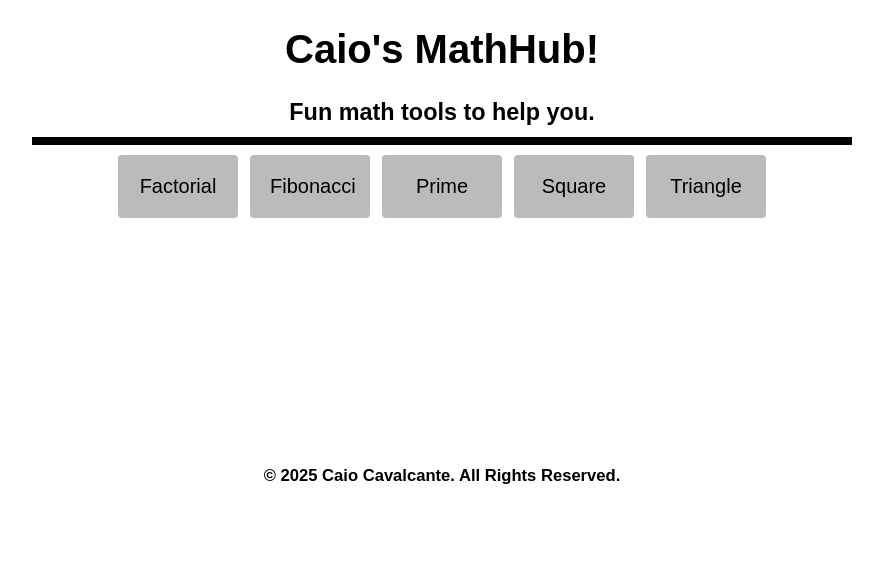
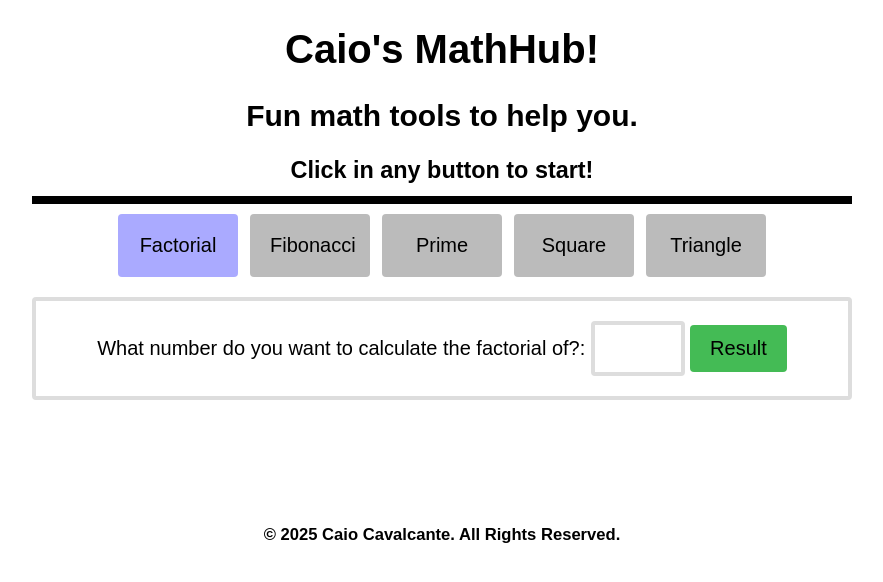
Before and after one commit to caio-cavalcante/math-hub, a website with bundled scripts: page index.html in a window 1280 px wide. Both pictures are taken after a click on the button "Factorial". Shown: the whole page, without its empty margins (198-1081 px from the left). Built offline with nearby package versions, Linux system fonts and the light colour scheme.

Commit message:
Update README, enhance UI elements, and improve functionality

```diff
--- a/index.html
+++ b/index.html
@@ -9,7 +9,8 @@
 <body>
     <header>
         <h1> Caio's MathHub!</h1>
-        <h3>Fun math tools to help you.</h3>
+        <h2>Fun math tools to help you.</h2>
+        <h3>Click in any button to start!</h3>
         <span></span>
         <hr>
     </header>
@@ -25,8 +26,8 @@
 
         <div id="content-container">
             <section class="content" id="factorial">
-                <label for="numFactorial"> Type the number:
-                    <input type="number" id="numFactorial">
+                <label for="numFactorial"> What number do you want to calculate the factorial of?:
+                    <input type="number" id="numFactorial" max="10000">
                 </label>
 
                 <button class="resultButton" onclick="calcFactorial(numFactorial.value)">Result</button>
@@ -34,8 +35,8 @@
             </section>
 
             <section class="content" id="fibonacci">
-                <label for="numFibonacci"> Type the number:
-                    <input type="number" id="numFibonacci">
+                <label for="numFibonacci"> What number of the Fibonacci sequence do you want?:
+                    <input type="number" id="numFibonacci" max="10000">
                 </label>
 
                 <button class="resultButton" onclick="calcFibonacci(numFibonacci.value)">Result</button>
@@ -43,8 +44,8 @@
             </section>
 
             <section class="content" id="prime">
-                <label for="numPrime"> Type the number:
-                    <input type="number" id="numPrime">
+                <label for="numPrime"> What number do you want to check if it's prime?:
+                    <input type="number" id="numPrime"  max="1000000">
                 </label>
 
                 <button class="resultButton" onclick="calcPrime(numPrime.value)">Result</button>
@@ -52,8 +53,8 @@
             </section>
 
             <section class="content" id="square">
-                <label for="numSquare"> Type the number:
-                    <input type="number" id="numSquare">
+                <label for="numSquare"> What number do you want to calculate the square of?:
+                    <input type="number" id="numSquare"  min="-99" max="99">
                 </label>
 
                 <button class="resultButton" onclick="calcSquare(numSquare.value)">Result</button>
@@ -61,7 +62,7 @@
             </section>
 
             <section class="content" id="triangle">
-                <label for="numSides"> Select an option:
+                <label for="numSides"> Select an option to calculate the triangle:
                     <select id="numSides" default="0" onchange="showTriangleInput(this.value)">
                         <option value="0" disabled selected>Choose</option>
                         <option value="1">1 side, 2 angles</option>
--- a/source/scripts/calc.js
+++ b/source/scripts/calc.js
@@ -7,6 +7,7 @@ const spanPrime = document.getElementById("resultPrime");
 const spanSquare = document.getElementById("resultSquare");
 const spanTriangle = document.getElementById("resultTriangle");
 
+// TODO: after 171, every one is infinity
 function calcFactorial(numFatorial) {
     if (lessThanZero(spanFactorial, numFatorial) === true) {
         return;
@@ -24,6 +25,7 @@ function calcFactorial(numFatorial) {
 }
 
 // TODO: show the fibonacci sequence until the given number CHECK:
+// TODO: limit in 1477 to infinity
 function calcFibonacci(numFibonacci) {
     if (lessThanZero(spanFibonacci, numFibonacci) === true) {
         return;
@@ -45,7 +47,7 @@ function calcFibonacci(numFibonacci) {
 }
 
 // TODO: give the position of the prime as $(numPrime)$(suffix(numPrime))
-// maybe consult in a database or have another function giving the nth prime CHECK:
+// maybe consult in a database or have another function giving the nth prime
 async function calcPrime(numPrime) {
     if (lessThanZero(spanPrime, numPrime) === true) {
         return;
@@ -93,17 +95,18 @@ function calcSquare(numSquare) {
 
     spanSquare.innerHTML = `<br>${formatNum(numSquare)}²
                             <br>(${formatNum(num)} + ${formatNum(mod)})²
-                            <br>${formatNum(num)}² + 2 * ${formatNum(num)} * ${formatNum(mod)} + ${formatNum(mod)}²
+                            <br>(${formatNum(num)} + ${formatNum(mod)})*(${formatNum(num)} + ${formatNum(mod)})
+                            <br>${formatNum(num)}² + ${formatNum(num)}*${formatNum(mod)} + ${formatNum(mod)}*${formatNum(num)} + ${formatNum(mod)}²
                             <br>${formatNum(term1)} + ${formatNum(term2)} + ${formatNum(term3)}
                             <br>${formatNum(term1 + term2 + term3)}`;
 }
 
 function calcOneSide(sideA, angleB, angleC) {
-
+    spanTriangle.innerHTML = "<br>This function is still a work in progress.";
 }
 
 function calcTwoSide(sideA, sideB, angleC) {
-
+    spanTriangle.innerHTML = "<br>This function is still a work in progress.";
 }
 
 function calcThreeSide(sideA, sideB, sideC) {
@@ -117,7 +120,7 @@ function calcThreeSide(sideA, sideB, sideC) {
         return;
     }
 
-
+    spanTriangle.innerHTML = "<br>This function is still a work in progress.";
 }
 
 window.calcFactorial = calcFactorial;
--- a/source/scripts/main.js
+++ b/source/scripts/main.js
@@ -82,19 +82,20 @@ function showTriangleInput(numSides) {
     }
 }
 
+// TODO: every button is collapsing first to open when click again, fix to substitute
 function collapse() {
-    var coll = document.getElementsByClassName("collapseButton");
+    var collBtn = document.getElementsByClassName("collapseButton");
 
-    // collapsible sections - new behavior for single section visibility
-    for (let i = 0; i < coll.length; i++) {
-        coll[i].addEventListener("click", function() {
+    for (let i = 0; i < collBtn.length; i++) {
+        if (!collBtn[i].hasCollapseListener) {
+            collBtn[i].addEventListener("click", function() {
                 const targetId = this.getAttribute('data-target');
                 const targetContent = document.getElementById(targetId);
 
                 const isActive = this.classList.contains('active');
 
-            for (let j = 0; j < coll.length; j++) {
-                coll[j].classList.remove('active');
+                for (let j = 0; j < collBtn.length; j++) {
+                    collBtn[j].classList.remove('active');
                 }
 
                 const allContent = document.getElementsByClassName('content');
@@ -107,10 +108,13 @@ function collapse() {
                     this.classList.add('active');
                 }
             });
+            collBtn[i].hasCollapseListener = true;
+        }
     }
 }
 
 year();
+collapse();
 window.lessThanZero = lessThanZero;
 window.lessThanZeros = lessThanZeros;
 window.checkTriangleExistence = checkTriangleExistence;
--- a/source/styles/style.css
+++ b/source/styles/style.css
@@ -5,7 +5,10 @@
 }
 
 .dark-theme {
-    /* TBD */
+    /* WIP */
+    --text-color: #eee;
+    --background-color: #333;
+    --border-color: #ddd;
 }
 
 body {
```
Also changed, not shown: README.md, public/20.0c - Modificando elementos com objet - Calculadora.html (renamed from 20.0c - Modificando elementos com objet - Calculadora.html), public/37squared.png (added). Lines whose indentation alone changed are shown as unchanged.
